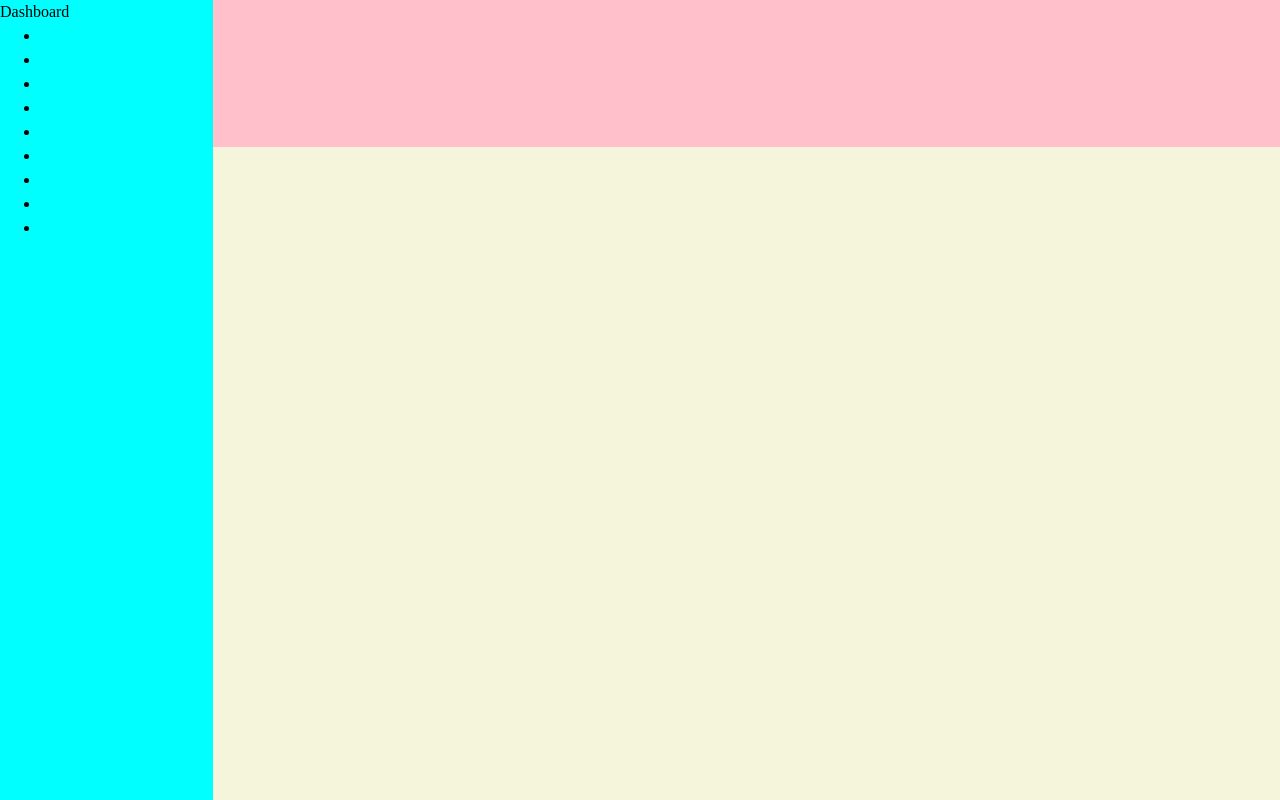
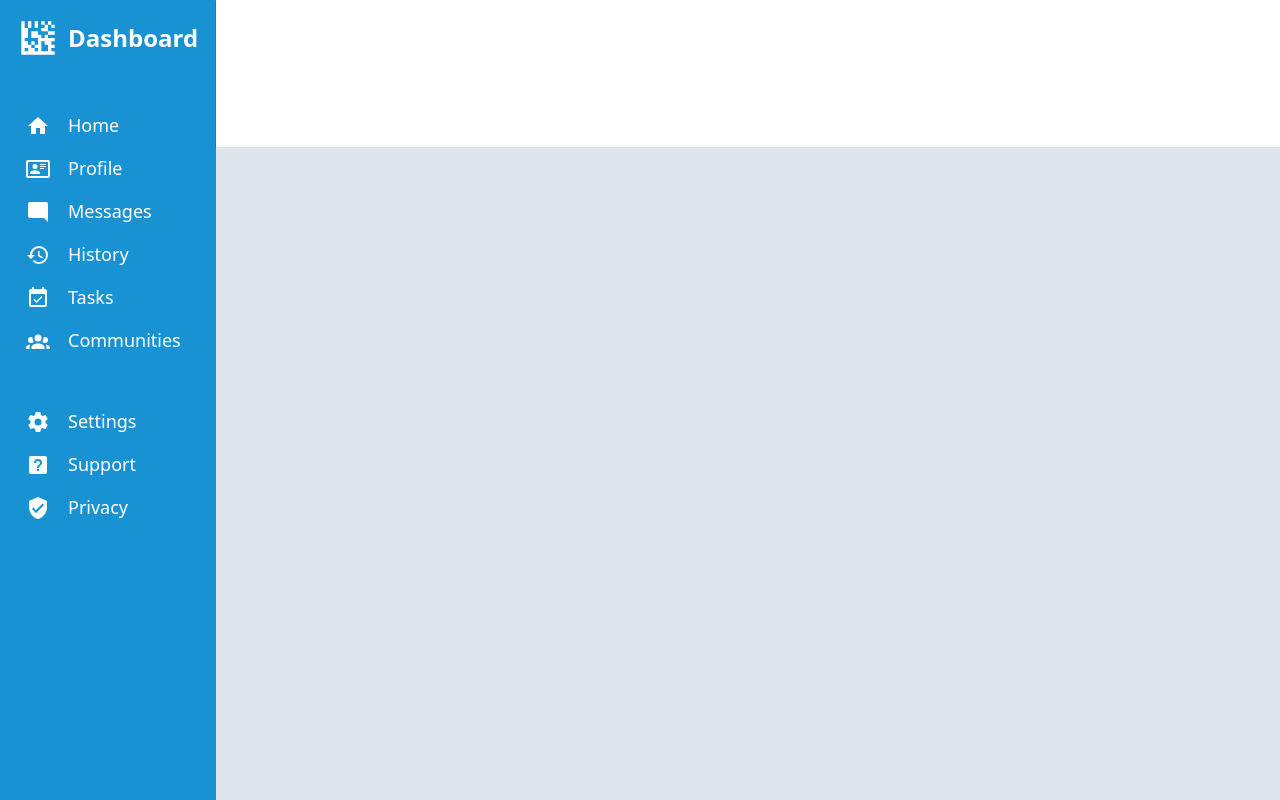
Before and after one commit to michael1-0/odin-dashboard, a plain HTML site: page index.html in a window 1280 px wide. Drawn offline with Linux system fonts and the light colour scheme.

Commit message:
Complete sidebar

```diff
--- a/index.html
+++ b/index.html
@@ -10,19 +10,48 @@
     <div class="container">
         <div class="sidebar">
             <div class="sidebar-header">
-
+                <img src="./assets/icons/data-matrix.svg" alt="logo of dashboard">
                 <div class="sidebar-header-text">Dashboard</div>
             </div>
-            <ul style="sidebar-items-container">
-                <li class="sidebar-items"></li>
-                <li class="sidebar-items"></li>
-                <li class="sidebar-items"></li>
-                <li class="sidebar-items"></li>
-                <li class="sidebar-items"></li>
-                <li class="sidebar-items"></li>
-                <li class="sidebar-items"></li>
-                <li class="sidebar-items"></li>
-                <li class="sidebar-items"></li>
+            <ul class="sidebar-items-container">
+                <li class="sidebar-items">
+                    <img src="./assets/icons/home.svg" alt="home icon">
+                    <div>Home</div>
+                </li>
+                <li class="sidebar-items">
+                    <img src="./assets/icons/card-account-details-outline.svg" alt="profile icon">
+                    <div>Profile</div>
+                </li>
+                <li class="sidebar-items">
+                    <img src="./assets/icons/message-reply.svg" alt="message icon">
+                    <div>Messages</div>
+                </li>
+                <li class="sidebar-items">
+                    <img src="./assets/icons/history.svg" alt="history icon">
+                    <div>History</div>
+                </li>
+                <li class="sidebar-items">
+                    <img src="./assets/icons/calendar-check.svg" alt="tasks icon">
+                    <div>Tasks</div>
+                </li>
+                <li class="sidebar-items">
+                    <img src="./assets/icons/account-group.svg" alt="communities icon">
+                    <div>Communities</div>
+                </li>
+            </ul>
+            <ul class="sidebar-items-container">
+                <li class="sidebar-items">
+                    <img src="./assets/icons/cog.svg" alt="settings icon">
+                    <div>Settings</div>
+                </li>
+                <li class="sidebar-items">
+                    <img src="./assets/icons/help-box.svg" alt="support icon">
+                    <div>Support</div>
+                </li>
+                <li class="sidebar-items">
+                    <img src="./assets/icons/shield-check.svg" alt="privacy icon">
+                    <div>Privacy</div>
+                </li>
             </ul>
         </div>
         <div class="main-header">
--- a/styles.css
+++ b/styles.css
@@ -52,6 +52,18 @@ p, h1, h2, h3, h4, h5, h6 {
 }
 
 /* start */
+:root {
+    --main-color: #1992D4;
+    --sidebar-text-color: white;
+    --main-header-background-color: white;
+    --main-header-box-shadow: 0 1px 1px 0 rgba(0, 0, 0, 0.733);
+    --main-section-background-color: #DFE5ED;
+}
+
+body {
+    font-family: system-ui, -apple-system, BlinkMacSystemFont, 'Segoe UI', Roboto, Oxygen, Ubuntu, Cantarell, 'Open Sans', 'Helvetica Neue', sans-serif;
+}
+
 .container {
     height: 100vh;
     display: grid;
@@ -60,14 +72,50 @@ p, h1, h2, h3, h4, h5, h6 {
 }
 
 .sidebar {
-    background-color: aqua;
+    color: var(--sidebar-text-color);
+    background-color: var(--main-color);
+    padding: 18px;
     grid-row: 1 / -1;
 }
 
+.sidebar-header {
+    display: grid;
+    grid-template-columns: 40px 1fr;
+    gap: 10px;
+    align-items: center;
+}
+
+.sidebar-header-text {
+    font-size: 1.5rem;
+    font-weight: 600;
+}
+
+.sidebar-items-container {
+    margin-top: 54px;
+    padding: 0;
+}
+
+.sidebar-items {
+    padding: 0;
+    display: grid;
+    grid-template-columns: 40px 1fr;
+    gap: 10px;
+    align-items: center;
+    justify-items: center;
+    margin-top: 16px;
+}
+
+.sidebar-items div {
+    justify-self: start;
+    font-weight: 500;
+    font-size: large;
+}
+
 .main-header {
-    background-color: pink;
+    box-shadow: var(--main-header-box-shadow);
+    background-color: var(--main-header-background-color);
 }
 
 .main-section {
-    background-color: beige;
+    background-color: var(--main-section-background-color);
 }
```
Also changed, not shown: assets/icons/account-group.svg (added), assets/icons/calendar-check.svg (added), assets/icons/card-account-details-outline.svg (added), assets/icons/cog.svg (added), assets/icons/data-matrix.svg (added), assets/icons/help-box.svg (added), assets/icons/history.svg (added), assets/icons/home.svg (added), assets/icons/message-reply.svg (added), assets/icons/shield-check.svg (added).
